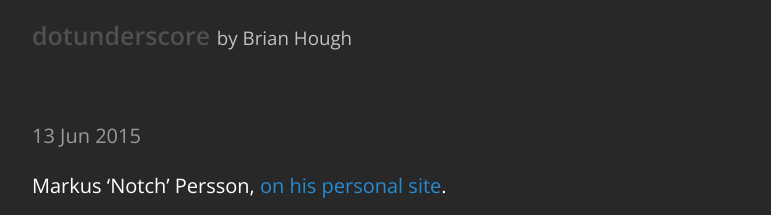
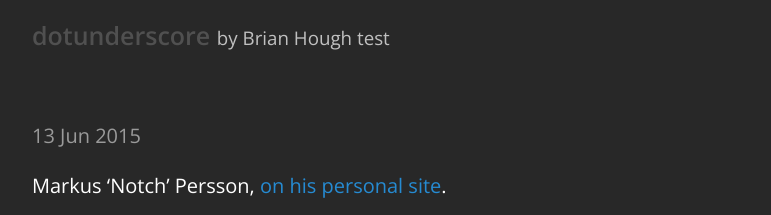
Before and after one commit to derfbwh/derfbwh.github.io, a Jekyll site: the page built from index.html, in a window 1280 px wide and 900 px high. Shown: the top 215 px of the window, without its empty margins (248-1019 px from the left). Built offline with Jekyll 4.4.1, drawn with Linux system fonts in a browser that asks for light colours; Markdown is read by kramdown in place of the engine named in the settings; the list of posts is cut into pages by our own code.

Commit message:
layout-update

```diff
--- a/_layouts/default.html
+++ b/_layouts/default.html
@@ -14,7 +14,7 @@
       <div class="masthead">
         <h3 class="masthead-title">
           <a href="{{ site.baseurl }}" title="Home">{{ site.title }}</a>
-          <small>{{ site.tagline }}</small>
+          <small>{{ site.tagline }} test</small>
         </h3>
       </div>
 
```
